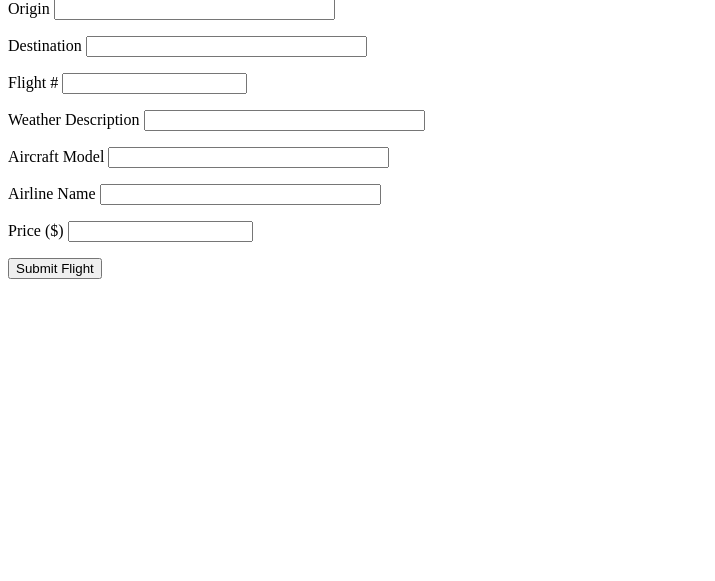
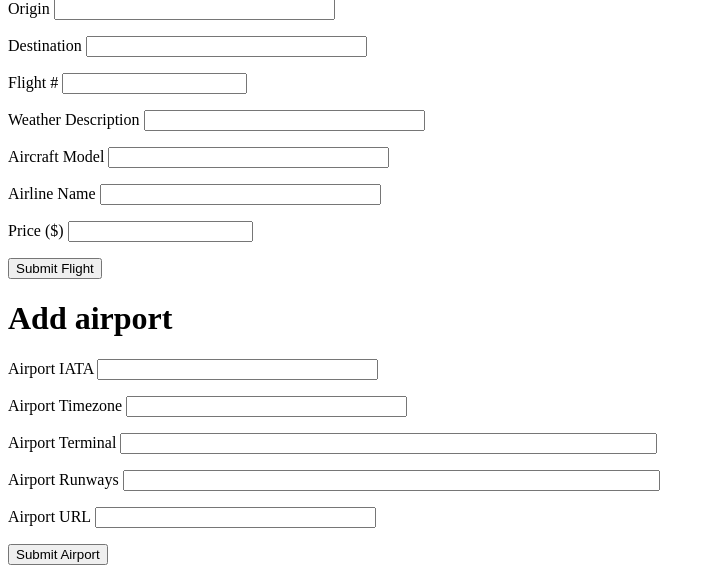
Before and after one commit to Dconstantin0/CMPE131, a Flask app: page /add in a window 1280 px wide. Shown: the part 282-863 px from the top of the page, without its empty margins (0-715 px from the left). Before the commit the page ends 561 px from the top, so only its background shows below. Run offline with Flask 3, Linux system fonts and the light colour scheme.

Commit message:
Added Ability to add airport to add page. updated add in routes.py

```diff
--- a/app/forms.py
+++ b/app/forms.py
@@ -8,12 +8,21 @@ class routeForm(FlaskForm):
     destination = StringField('Destination', validators=[DataRequired()])
     submit = SubmitField('Submit Route')
 
+
+class airportForm(FlaskForm):
+    airport_code = StringField('Airport IATA', validators=[DataRequired()])
+    airport_timezone = StringField('Airport Timezone', validators=[DataRequired()])
+    airport_terminal = StringField('Airport Terminal', validators=[DataRequired()])
+    airport_runways = StringField('Airport Runways', validators=[DataRequired()])
+    airport_url = StringField('Airport URL', validators=[DataRequired()])
+    submit = SubmitField('Submit Airport')
+
+
 # Flight form to add a new flight to the system
 class flightForm(FlaskForm):
     # Use these two fields to find Route ID
     flight_origin = StringField('Origin', validators=[DataRequired()])
     flight_destination = StringField('Destination', validators=[DataRequired()])
-
     flight_number = IntegerField('Flight #', validators=[DataRequired()])
     weather_description = StringField('Weather Description', validators=[DataRequired()])
     aircraft_model = StringField('Aircraft Model', validators=[DataRequired()])
--- a/app/routes.py
+++ b/app/routes.py
@@ -5,7 +5,7 @@ from flask import url_for
 from flask import request
 
 from app import obj
-from app.forms import routeForm, flightForm
+from app.forms import routeForm, flightForm, airportForm
 
 from app.models import Ticket, Route, Flight, Airport
 from app import db
@@ -85,17 +85,48 @@ def delete_booking(ticket_number):
     flash(f"Successful: Deleted Ticket #{ticket.ticket_number}, Flight #{ticket.flight_number}")
     return redirect(url_for("bookings_page"))
 
-# Route to add to airline routes and flights
+# Route to add to airline routes and flights and airports
 @obj.route("/add", methods=["GET", "POST"])
 def add_page():
-    # Create two add forms
+    # Create two+1=3 add forms
     route_form = routeForm()
     flight_form = flightForm()
+    airport_form = airportForm()
+
+    # Check to see if user clicked the submit airport button
+    if airport_form.validate_on_submit():
+        #variables used to check and then to create
+        new_airport_code = airport_form.airport_code.data.upper()
+        new_terminal_info = airport_form.airport_terminal.data.upper() # Info text about terminals
+        new_timezone = airport_form.airport_timezone.data.upper() # Standard timezone in that area
+        new_runway_info = airport_form.airport_runways.data.upper() # Text about runways
+        new_url_link = airport_form.airport_url.data.upper()
+        print("helllo")
+        # Checks if airport name is IATA code or length of 3
+        if len(new_airport_code) != 3:
+            flash("Unsuccessful: Airport Code should be IATA Code (length of 3)")
+            return redirect("/add")
+        # checks if airport is already added by code
+        allairports = Airport.query.all()
+        for airport in allairports:
+            if airport.airport_code == new_airport_code:
+                flash("Unsuccessful: Duplicate airport detected")
+                return redirect("/add")
+        #otherwise create new airport in db
+        # Create a new airport in database
+        new_airport = Airport(airport_code=new_airport_code, terminal_info=new_terminal_info, timezone=new_timezone, runway_info=new_runway_info, url_link=new_url_link)
+        db.session.add(new_airport)
+        db.session.commit()
+        flash(f"Successful: New airport added #{new_airport.airport_code}")
+        return redirect("/add")
+
+
 
     # Check to see if user clicked the submit route button
     if route_form.validate_on_submit():
         new_origin = route_form.origin.data.upper()
         new_destination = route_form.destination.data.upper()
+        print("helllo route")
 
         # Checks if origin and destination are IATA codes or length of 3
         if (len(new_origin) != 3 or len(new_destination) != 3):
@@ -124,6 +155,7 @@ def add_page():
         new_aircraft_model = flight_form.aircraft_model.data.upper() # Used .upper() to fix formatting in DB
         new_airline_name = flight_form.airline_name.data.upper()
         new_price = flight_form.price.data
+        print("hellloflight")
 
         # Checks if origin and destination are IATA codes or length of 3
         if (len(new_origin) != 3 or len(new_destination) != 3):
@@ -154,4 +186,4 @@ def add_page():
         flash("Unsuccessful: Origin and destination not in the system")
         return redirect("/add")
 
-    return render_template("add_page.html", route_form=route_form, flight_form=flight_form)
+    return render_template("add_page.html", route_form=route_form, flight_form=flight_form, airport_form=airport_form)
--- a/app/templates/add_page.html
+++ b/app/templates/add_page.html
@@ -9,6 +9,7 @@
             </ul>
         {% endif %}
     {% endwith %}
+
     <h1>Add Route</h1>
     <form action="" method="POST" novalidate>
         {{route_form.hidden_tag()}}
@@ -60,4 +61,27 @@
         <p>{{ flight_form.submit() }}</p>
 
     </form>
+
+    <h1>Add airport</h1>
+    <form action="" method="POST" novalidate>
+        {{airport_form.hidden_tag()}}
+        <p>{{airport_form.airport_code.label}}
+            {{airport_form.airport_code(size=32)}}
+        </p>
+        <p>{{airport_form.airport_timezone.label}}
+            {{airport_form.airport_timezone(size=32)}}
+        </p>
+        <p>{{airport_form.airport_terminal.label}}
+            {{airport_form.airport_terminal(size=64)}}
+        </p>
+        <p>{{airport_form.airport_runways.label}}
+            {{airport_form.airport_runways(size=64)}}
+        </p>
+        <p>{{airport_form.airport_url.label}}
+            {{airport_form.airport_url(size=32)}}
+        </p>
+
+        <p>{{ airport_form.submit() }}</p>
+
+    </form>
 {% endblock %}
```
Also changed, not shown: app/app.db. Lines whose indentation alone changed are shown as unchanged.
